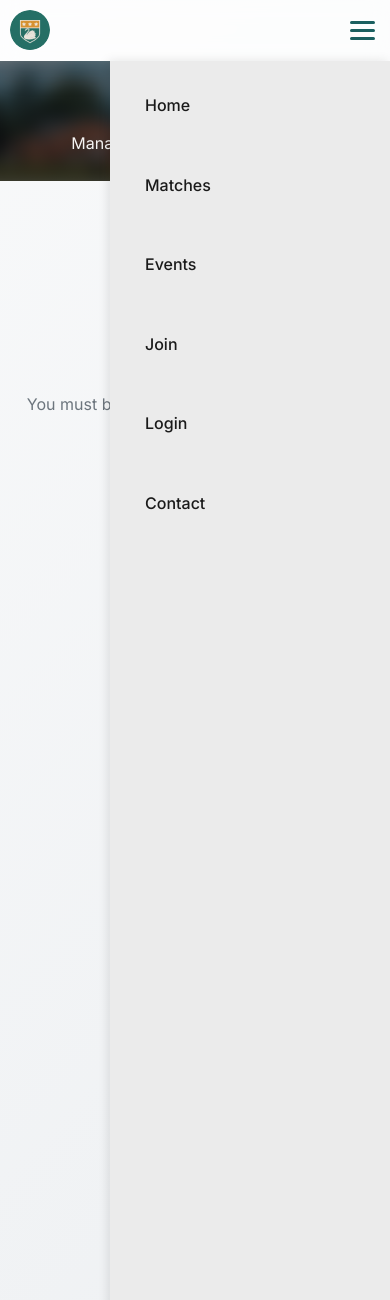
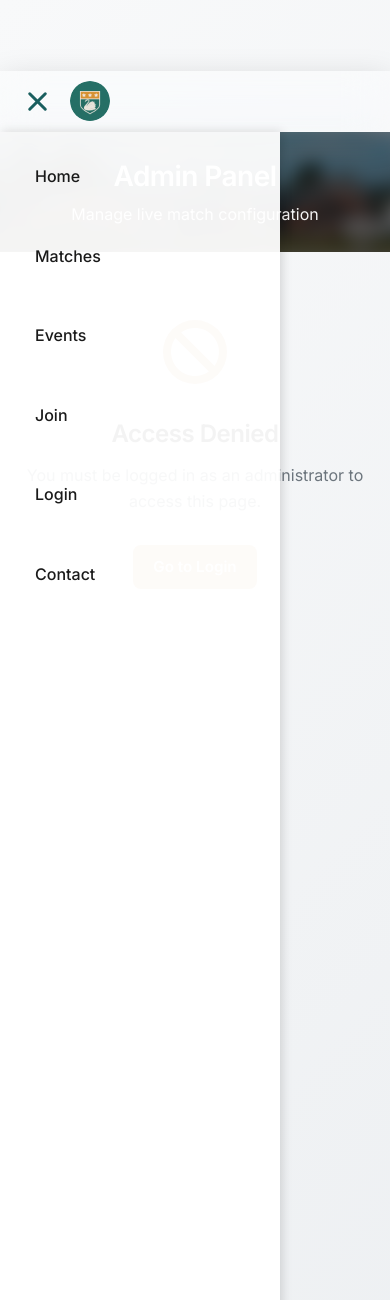
Before and after one commit to XenioxYT/WOVCC, a Flask app: page /admin in a window 390 px wide, after a click that opens the changed part. Shown: the top 1300 px of the page. Run offline with Flask 3, Linux system fonts and the light colour scheme; some libraries are stand-ins or nearby versions.

Commit message:
Enhance navbar functionality and styling: improve mobile menu interactions, add backdrop blur effects, and refine layout for better user experience

```diff
--- a/backend/templates/layout.html
+++ b/backend/templates/layout.html
@@ -40,16 +40,16 @@
   <!-- Navigation Bar -->
   <nav class="navbar">
     <div class="container">
-      <a href="/" class="navbar-brand">
-        <img src="/assets/logo.webp" alt="WOVCC Logo" width="40" height="40">
-        <span>WOVCC</span>
-      </a>
-
       <button class="nav-toggle" aria-label="Toggle navigation menu" aria-expanded="false" aria-controls="nav-menu">
         <span></span>
         <span></span>
         <span></span>
       </button>
+
+      <a href="/" class="navbar-brand">
+        <img src="/assets/logo.webp" alt="WOVCC Logo" width="40" height="40">
+        <span>WOVCC</span>
+      </a>
 
       <ul class="nav-menu" id="nav-menu" role="menubar">
         <li><a href="/" class="nav-link">Home</a></li>
@@ -66,6 +66,7 @@
       <div class="user-menu" id="user-menu">
         <span class="user-name" id="user-name-display">Member</span>
         <div class="dropdown-menu">
+          <a href="/membership">Membership</a>
           <a href="#" id="logout-btn">Logout</a>
         </div>
       </div>
--- a/scripts/main.js
+++ b/scripts/main.js
@@ -5,9 +5,12 @@ document.addEventListener("DOMContentLoaded", function () {
     const navToggle = document.querySelector(".nav-toggle");
     const navMenu = document.querySelector(".nav-menu");
     if (navToggle && navMenu) {
-        navToggle.addEventListener("click", function () {
+        // Toggle menu on hamburger click
+        navToggle.addEventListener("click", function (e) {
+            e.stopPropagation(); // Prevent event from bubbling
             const isActive = navMenu.classList.contains("active");
             navMenu.classList.toggle("active");
+            navToggle.classList.toggle("active"); // Animate hamburger to X
             navToggle.setAttribute("aria-expanded", !isActive);
 
             // Lock/unlock body scroll
@@ -17,24 +20,52 @@ document.addEventListener("DOMContentLoaded", function () {
                 document.body.style.overflow = '';
             }
         });
+
+        // Close menu when clicking outside (on mobile only)
         document.addEventListener("click", function (event) {
-            if (!navToggle.contains(event.target) && !navMenu.contains(event.target)) {
-                navMenu.classList.remove("active");
-                navToggle.setAttribute("aria-expanded", "false");
-                document.body.style.overflow = '';
+            // Only handle this on mobile (when nav-toggle is visible)
+            if (window.getComputedStyle(navToggle).display === 'none') {
+                return; // Not on mobile, don't interfere
             }
+
+            // Check if menu is active
+            if (!navMenu.classList.contains("active")) {
+                return; // Menu not open, nothing to do
+            }
+
+            // If clicking inside the menu itself, do nothing (let nav links handle closing)
+            if (navMenu.contains(event.target)) {
+                return;
+            }
+
+            // If clicking on the toggle button, do nothing (handled by toggle listener)
+            if (navToggle.contains(event.target)) {
+                return;
+            }
+
+            // Otherwise, close the menu (this includes clicking on the overlay)
+            navMenu.classList.remove("active");
+            navToggle.classList.remove("active");
+            navToggle.setAttribute("aria-expanded", "false");
+            document.body.style.overflow = '';
         });
+
+        // Close menu when clicking nav links
         const navLinks = navMenu.querySelectorAll(".nav-link");
         navLinks.forEach((link) => {
             link.addEventListener("click", function () {
                 navMenu.classList.remove("active");
+                navToggle.classList.remove("active");
                 navToggle.setAttribute("aria-expanded", "false");
                 document.body.style.overflow = '';
             });
         });
+
+        // Close menu on Escape key
         document.addEventListener("keydown", function (event) {
             if (event.key === "Escape" && navMenu.classList.contains("active")) {
                 navMenu.classList.remove("active");
+                navToggle.classList.remove("active");
                 navToggle.setAttribute("aria-expanded", "false");
                 navToggle.focus();
                 document.body.style.overflow = '';
--- a/styles/main.css
+++ b/styles/main.css
@@ -11,10 +11,10 @@
     --border-color: #e9ecef;
     --font-family: "Inter", -apple-system, BlinkMacSystemFont, "Segoe UI", sans-serif;
     --transition: all 0.3s cubic-bezier(0.4, 0, 0.2, 1);
-    --glass-bg: rgba(255, 255, 255, 0.7);
-    --glass-border: rgba(255, 255, 255, 0.3);
-    --glass-shadow: 0 8px 32px rgba(0, 0, 0, 0.1);
-    --blur: blur(10px);
+    --glass-bg: rgba(255, 255, 255, 0.4);
+    --glass-border: rgba(255, 255, 255, 0.2);
+    --glass-shadow: 0 8px 32px rgba(0, 0, 0, 0.15);
+    --blur: blur(20px);
 }
 * {
     margin: 0;
@@ -145,20 +145,29 @@ p {
     border-bottom: 1px solid var(--glass-border);
     box-shadow: var(--glass-shadow);
     padding: 15px 0;
-    position: -webkit-sticky; /* Safari */
-    position: sticky;
+    position: fixed;
     top: 0;
+    left: 0;
+    right: 0;
     z-index: 1000;
     margin: 0;
     width: 100%;
     box-sizing: border-box;
-    /* Ensure sticky works properly */
-    align-self: flex-start; /* For flexbox containers */
+    /* Ensure backdrop blur works properly */
+    -webkit-backdrop-filter: saturate(200%) blur(20px);
+    backdrop-filter: saturate(200%) blur(20px);
+    /* Force hardware acceleration for better performance */
+    transform: translateZ(0);
+    will-change: backdrop-filter;
 }
 .navbar .container {
     display: flex;
     justify-content: space-between;
     align-items: center;
+    gap: 15px;
+    max-width: 1200px;
+    margin: 0 auto;
+    padding: 0 20px;
 }
 .navbar-brand {
     display: flex;
@@ -167,6 +176,7 @@ p {
     font-size: 1.3rem;
     font-weight: 600;
     color: var(--primary-color);
+    margin-right: auto; /* Push user menu to the right */
 }
 .navbar-brand img {
     width: 50px;
@@ -204,6 +214,11 @@ p {
     border: none;
     padding: 5px;
     outline: none;
+    position: relative;
+    width: 35px;
+    height: 35px;
+    justify-content: center;
+    align-items: center;
 }
 .nav-toggle:focus {
     outline: 2px solid var(--primary-color);
@@ -215,6 +230,19 @@ p {
     height: 3px;
     background-color: var(--primary-color);
     border-radius: 2px;
+    transition: all 0.3s ease;
+    transform-origin: center;
+}
+/* Hamburger to X animation */
+.nav-toggle.active span:nth-child(1) {
+    transform: translateY(8px) rotate(45deg);
+}
+.nav-toggle.active span:nth-child(2) {
+    opacity: 0;
+    transform: scaleX(0);
+}
+.nav-toggle.active span:nth-child(3) {
+    transform: translateY(-8px) rotate(-45deg);
 }
 .btn {
     display: inline-flex;
@@ -495,32 +523,42 @@ p {
     h3 {
         font-size: 1.5rem;
     }
+    /* Add padding to body to account for fixed navbar */
+    body {
+        padding-top: 71px;
+    }
     .nav-menu {
         position: fixed;
         top: 71px; /* Navbar height: 15px padding + 40px image + 15px padding + 1px border */
-        right: -100%;
+        left: -100%;
         width: 300px;
         max-width: 80vw;
         height: calc(100vh - 71px);
-        background-color: rgb(235, 235, 235);
-        backdrop-filter: var(--blur);
+        background: rgba(255, 255, 255, 0.95);
+        backdrop-filter: saturate(200%) blur(20px);
+        -webkit-backdrop-filter: saturate(200%) blur(20px);
         flex-direction: column;
         align-items: flex-start;
         padding: 30px;
-        transition: right 0.3s cubic-bezier(0.4, 0, 0.2, 1);
-        box-shadow: -2px 0 10px rgba(0, 0, 0, 0.1);
+        transition: left 0.3s cubic-bezier(0.4, 0, 0.2, 1);
+        box-shadow: 2px 0 10px rgba(0, 0, 0, 0.15);
         visibility: hidden;
         opacity: 0;
         overflow-y: auto;
         overflow-x: hidden;
+        z-index: 999;
     }
     .nav-menu.active {
-        right: 0;
+        left: 0;
         visibility: visible;
         opacity: 1;
     }
     .nav-toggle {
         display: flex;
+        order: -1; /* Put hamburger first in flex order */
+    }
+    .navbar-brand {
+        order: 0; /* Logo comes after hamburger */
     }
     .navbar-brand span {
         display: none;
@@ -653,10 +691,8 @@ p {
     top: 100%;
     right: 0;
     margin-top: 8px;
-    min-width: 180px;
-    background: var(--glass-bg);
-    backdrop-filter: var(--blur);
-    -webkit-backdrop-filter: var(--blur);
+    min-width: 200px;
+    background: var(--white);
     border: 1px solid var(--glass-border);
     border-radius: 8px;
     box-shadow: var(--glass-shadow);
@@ -665,6 +701,9 @@ p {
     transform: translateY(-10px);
     transition: var(--transition);
     z-index: 1001;
+    /* Force hardware acceleration for better backdrop blur performance */
+    transform: translateY(-10px);
+    will-change: transform, opacity;
 }
 .user-menu:hover .dropdown-menu {
     opacity: 1;
@@ -673,9 +712,10 @@ p {
 }
 .dropdown-menu a {
     display: block;
-    padding: 12px 20px;
+    padding: 14px 24px;
     color: var(--text-dark);
-    font-size: 0.95rem;
+    font-size: 1.1rem;
+    font-weight: 500;
     transition: var(--transition);
 }
 .dropdown-menu a:hover {
@@ -687,6 +727,9 @@ p {
 }
 .dropdown-menu a:last-child {
     border-radius: 0 0 8px 8px;
+}
+.dropdown-menu a:only-child {
+    border-radius: 8px;
 }
 #live-match-section,
 #no-match-section {
```
